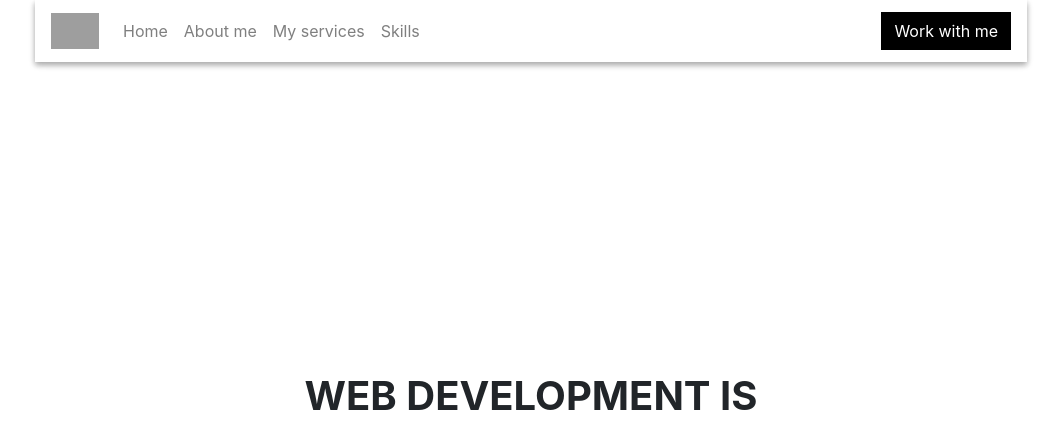
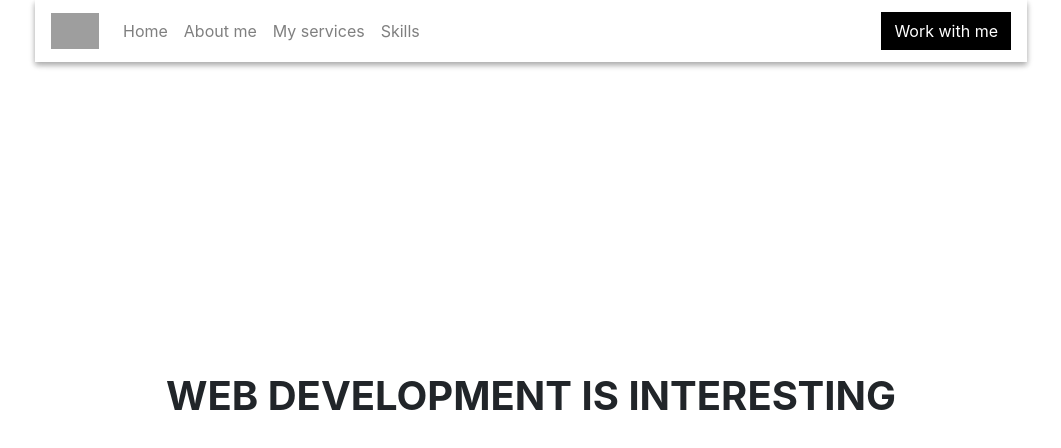
Before and after one commit to AlejandroMilan/MilanPortfolio, a Nuxt app: page / in a window 1280 px wide. Shown: the top 448 px of the page, without its empty margins (109-1170 px from the left). Built offline with nearby package versions, Linux system fonts and the light colour scheme; grey boxes are pictures that could not be loaded.

Commit message:
Adjectives added to WhatIsProgramming component

```diff
--- a/components/index_page-components/WhatIsProgramming.vue
+++ b/components/index_page-components/WhatIsProgramming.vue
@@ -1,6 +1,8 @@
 <template>
   <div class="what-is-programming container">
-    <h1 class="font-weight-bold">Web development is</h1>
+    <h1 class="font-weight-bold">
+      Web development is {{ adjectives[adjectivePosition] }}
+    </h1>
   </div>
 </template>
 
@@ -13,5 +15,12 @@
 
 <script lang="ts">
 import Vue from 'vue'
-export default Vue.extend({})
+export default Vue.extend({
+  data: () => {
+    return {
+      adjectivePosition: 0,
+      adjectives: ['interesting', 'awesome', 'an art'],
+    }
+  },
+})
 </script>
```
